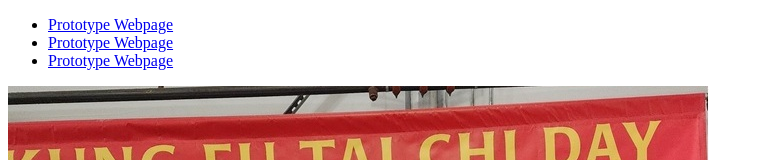
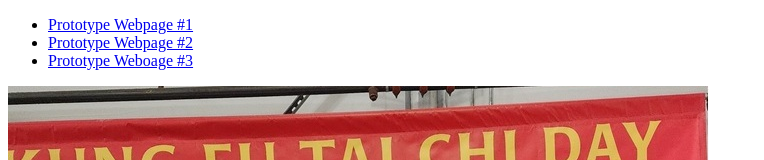
Before and after one commit to gramos-12/1st-repository, a plain HTML site: page index.html in a window 1280 px wide. Shown: the top 160 px of the page, without its empty margins (0-764 px from the left). Drawn offline with Linux system fonts and the light colour scheme.

Commit message:
index.html

```diff
--- a/index.html
+++ b/index.html
@@ -8,9 +8,9 @@
 <body>
   <nav>
     <ul>
-      <li><a href="#">Prototype Webpage</a></li>
-      <li><a href="#">Prototype Webpage</a></li>
-      <li><a href="#">Prototype Webpage</a></li>
+      <li><a href="#">Prototype Webpage #1</a></li>
+      <li><a href="#">Prototype Webpage #2</a></li>
+      <li><a href="#">Prototype Weboage #3</a></li>
     </ul>
   </nav>
   <main>
```
